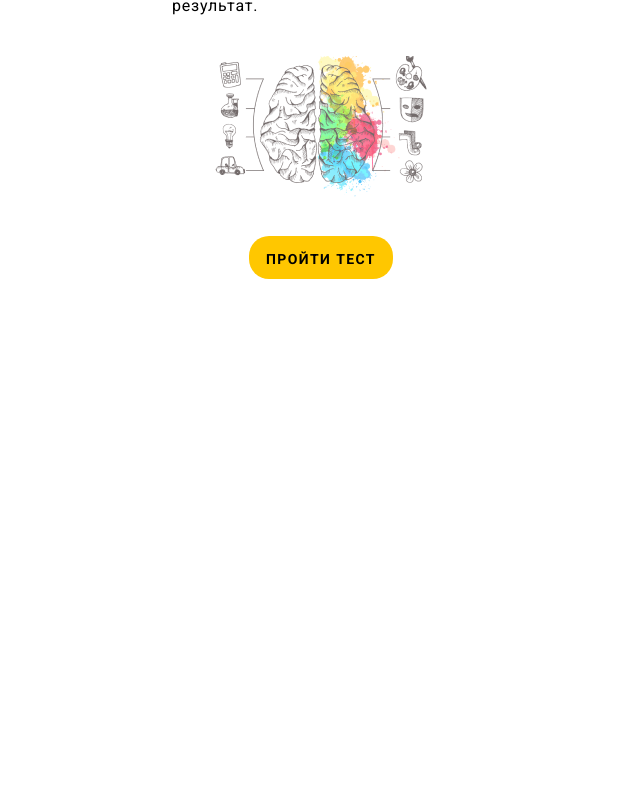
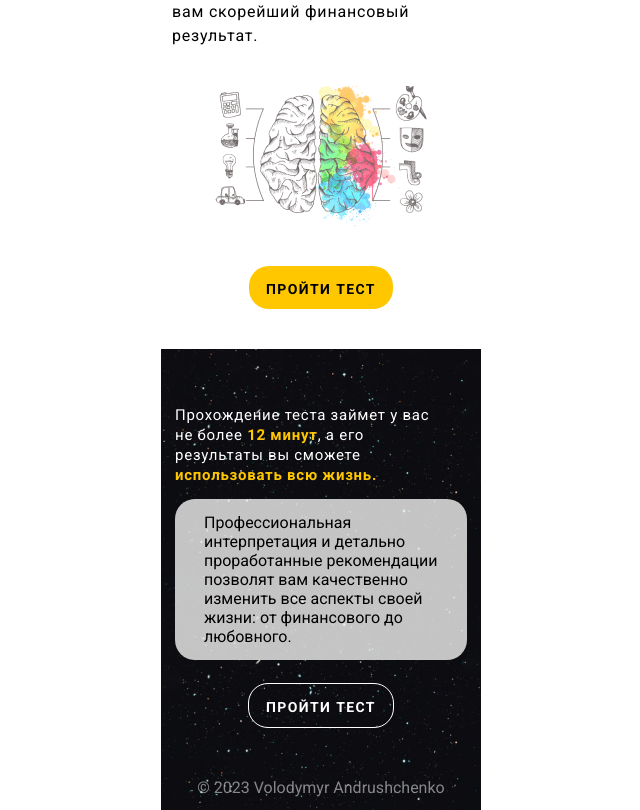
Before and after one commit to vladimir-andrushchenko2/iq_webpage, a Vue app: page / in a window 1280 px wide. Shown: the part 1054-1864 px from the top of the page, without its empty margins (319-959 px from the left). Before the commit the page ends 1373 px from the top, so only its background shows below. Built offline with nearby package versions, Linux system fonts and the light colour scheme.

Commit message:
added footer

```diff
--- a/src/components/BaseHeader.vue
+++ b/src/components/BaseHeader.vue
@@ -5,7 +5,13 @@ const isMenuOpen = ref(false)
 </script>
 
 <template>
-  <div class="menu" :class="{ menu_opened: isMenuOpen }">
+  <div
+    @wheel.prevent
+    @touchmove.prevent
+    @scroll.prevent
+    class="menu"
+    :class="{ menu_opened: isMenuOpen }"
+  >
     <button class="close-menu-btn" @click="isMenuOpen = !isMenuOpen">
       <svg
         width="28"
@@ -106,10 +112,11 @@ const isMenuOpen = ref(false)
 .menu {
   background-color: #181818;
   width: 100vw;
-  height: 100vh;
+  height: 120vh;
 
   position: absolute;
   left: 0;
+  z-index: 1;
 
   visibility: hidden;
   opacity: 0;
--- a/src/views/HomeView.vue
+++ b/src/views/HomeView.vue
@@ -54,10 +54,59 @@ import BaseHeader from '@/components/BaseHeader.vue'
       <img class="brain-img" src="../assets/img/brain-scheme.png" alt="" />
       <RouterLink class="link link_primary" to="/">Пройти тест</RouterLink>
     </section>
+
+    <section class="prompt">
+      <p class="prompt__text-primary">
+        Прохождение теста займет у вас не более <span class="accent">12 минут</span>, а его
+        результаты вы сможете <span class="accent">использовать всю жизнь.</span>
+      </p>
+      <p class="prompt__text-secondary">
+        Профессиональная интерпретация и детально проработанные рекомендации позволят вам
+        качественно изменить все аспекты своей жизни: от финансового до любовного.
+      </p>
+      <RouterLink class="link link_secondary" to="/">Пройти тест</RouterLink>
+
+      <div class="copyright">© 2023 Volodymyr Andrushchenko</div>
+    </section>
   </main>
 </template>
 
 <style scoped>
+/* Prompt */
+.prompt {
+  padding: 56px 14px 13px;
+  background-image: url('../assets/img/black-stars.png');
+}
+
+.prompt__text-primary {
+  font-weight: 400;
+  font-size: 15px;
+  line-height: 20px;
+  letter-spacing: 0.05em;
+  color: #ffffff;
+  max-width: 262px;
+}
+
+.prompt__text-primary .accent {
+  color: #ffc700;
+  font-weight: 700;
+}
+
+.prompt__text-secondary {
+  padding: 14px 29px;
+  background-color: rgba(243, 243, 242, 0.8);
+  border-radius: 20px;
+  margin: 14px auto 23px;
+}
+
+.copyright {
+  color: white;
+  opacity: 0.5;
+  max-width: max-content;
+  margin: 50px auto 0;
+}
+/* Prompt end */
+
 /* Info */
 .info {
   padding: 40px 11px;
@@ -109,27 +158,6 @@ import BaseHeader from '@/components/BaseHeader.vue'
   max-width: 252px;
 }
 
-.link {
-  display: block;
-  padding: 14px 17px 11px;
-  max-width: max-content;
-  border-radius: 20px;
-  font-weight: 700;
-  font-size: 14px;
-  line-height: 18px;
-  text-transform: uppercase;
-  letter-spacing: 0.1em;
-  color: black;
-}
-
-.link_primary {
-  background-color: #ffc700;
-}
-
-.hero .link {
-  margin: 170px auto 0;
-}
-
 .hero__paragraph {
   font-weight: 700;
   font-size: 15px;
@@ -171,7 +199,7 @@ import BaseHeader from '@/components/BaseHeader.vue'
       rgba(39, 98, 187, 0) 85.42%
     ),
     url(../assets/img/quote-background.png);
-  padding: 82px 0 28px;
+  padding: 82px 0 58px;
 }
 
 .quote::before {
@@ -216,4 +244,34 @@ import BaseHeader from '@/components/BaseHeader.vue'
 }
 
 /* Quote end */
+
+/* Link */
+
+.link {
+  display: block;
+  padding: 14px 17px 11px;
+  max-width: max-content;
+  border-radius: 20px;
+  font-weight: 700;
+  font-size: 14px;
+  line-height: 18px;
+  text-transform: uppercase;
+  letter-spacing: 0.1em;
+  color: black;
+  margin: auto;
+}
+
+.link_primary {
+  background-color: #ffc700;
+}
+
+.hero .link {
+  margin-top: 170px;
+}
+
+.link_secondary {
+  color: white;
+  border: 1px solid white;
+}
+/* Link end */
 </style>
```
